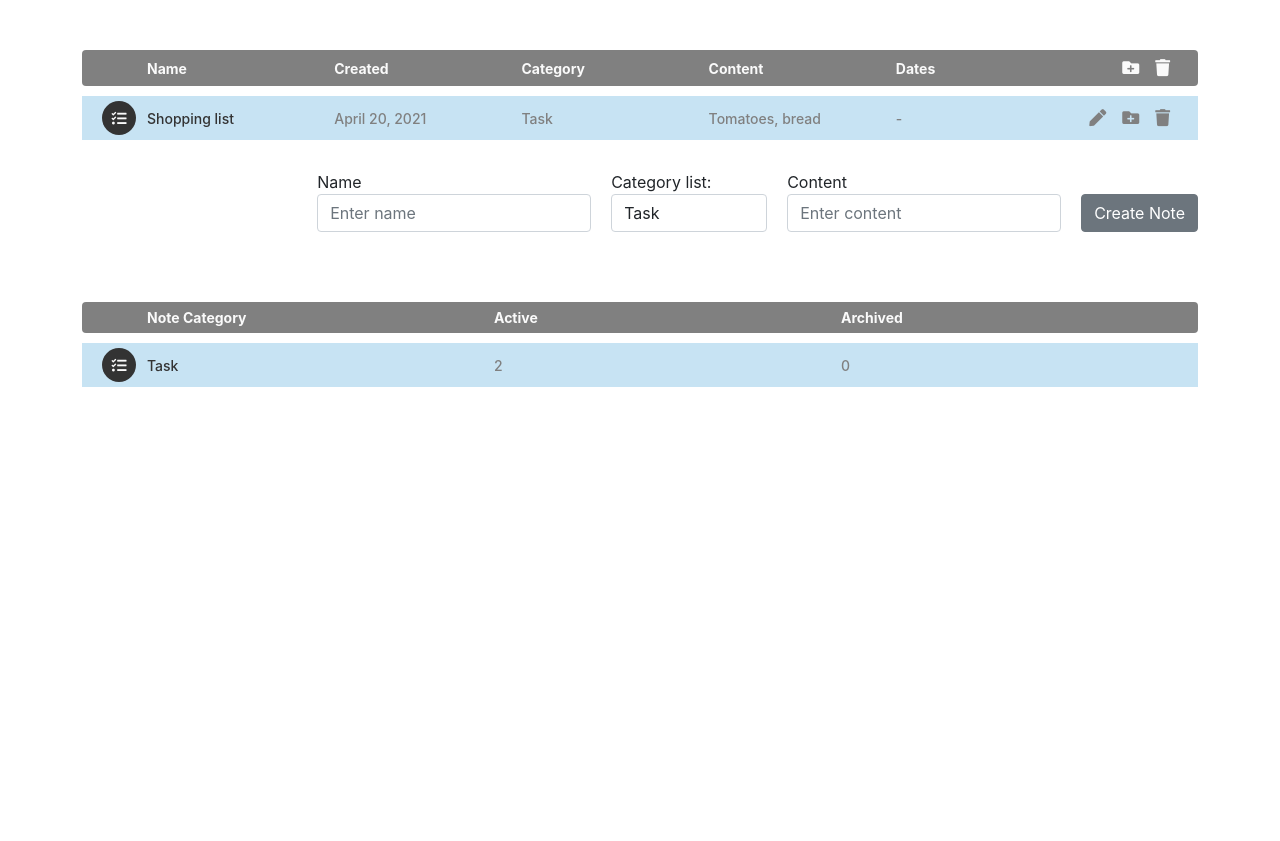
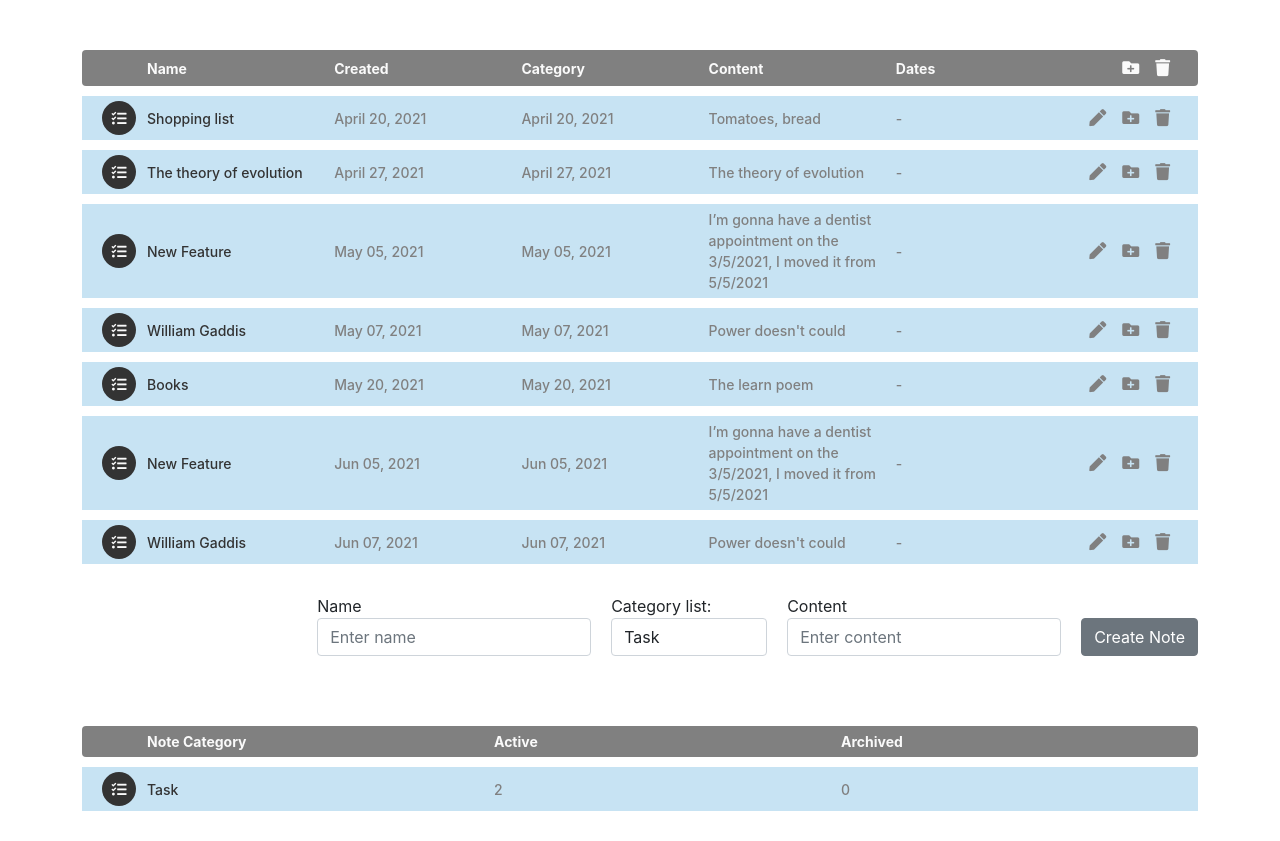
Before and after one commit to NataliaPylypenko/taskListReact, a React (Create React App) app: page / in a window 1280 px wide. Before the commit the page ends 800 px from the top, so only its background shows below. Built offline with nearby package versions, Linux system fonts and the light colour scheme; a web font is replaced by a local one.

Commit message:
display tasks list

```diff
--- a/package.json
+++ b/package.json
@@ -10,8 +10,8 @@
     "@types/node": "^16.11.26",
     "@types/react": "^17.0.44",
     "@types/react-dom": "^17.0.15",
-    "react": "^18.0.0",
-    "react-dom": "^18.0.0",
+    "react": "^17.0.2",
+    "react-dom": "^17.0.2",
     "react-scripts": "5.0.0",
     "typescript": "^4.6.3",
     "web-vitals": "^2.1.4"
--- a/src/components/TableComponent.tsx
+++ /dev/null
@@ -1,36 +0,0 @@
-import React from 'react'
-
-export const TableComponent: React.FC = () => {
-
-    return (
-
-        <div className="table-row note-item">
-
-            <div className="row-item flex-inherit w-45">
-                <div className="logo d-flex justify-content-center align-items-center">
-                    <i className="fas fa-tasks" />
-                </div>
-            </div>
-
-            <span className="row-item heading-column">Shopping list</span>
-            <span className="row-item">April 20, 2021</span>
-            <span className="row-item">Task</span>
-            <span className="row-item">Tomatoes, bread</span>
-            <span className="row-item">-</span>
-
-            <div className="row-item flex-item flex-inherit w-105 d-flex justify-content-end align-items-center">
-                <button type="button" className="btn-star btn-sm btn-edit">
-                    <i className="fas fa-pen" />
-                </button>
-                <button type="button" className="btn-star btn-sm btn-archive">
-                    <i className="fas fa-folder-plus" />
-                </button>
-                <button type="button" className="btn-trash btn-sm btn-del">
-                    <i className="fas fa-trash" />
-                </button>
-            </div>
-
-        </div>
-
-    );
-};
--- a/src/components/TaskTable.tsx
+++ b/src/components/TaskTable.tsx
@@ -1,9 +1,9 @@
-import React from 'react'
-import {TableComponent} from "./TableComponent";
+import React, {useState} from 'react'
+import {initialState} from "../redux/store";
 
 export const TaskTable: React.FC = () => {
 
-  let head = ['', 'Name', 'Created', 'Category', 'Content', 'Dates'];
+    const [state] = useState(initialState);
 
     return (
 
@@ -19,14 +19,46 @@ export const TaskTable: React.FC = () => {
                 <span className="row-item">Dates</span>
 
                 <div className="row-item flex-item flex-inherit w-105 d-flex justify-content-end align-items-center">
-                  <button type="button" className="btn-star btn-sm btn-toggle"><i className="fas fa-folder-plus" />
+                    <button type="button" className="btn-star btn-sm btn-toggle"><i className="fas fa-folder-plus"/>
                     </button>
-                  <button type="button" className="btn-trash btn-sm"><i className="fas fa-trash" /></button>
+                    <button type="button" className="btn-trash btn-sm"><i className="fas fa-trash"/></button>
                 </div>
             </div>
 
             <div className="content">
-              <TableComponent/>
+
+                {state.tasks.map((task, i) => (
+                    <div className="table-row note-item" key={i}>
+
+                        <div className="row-item flex-inherit w-45">
+                            <div className="logo d-flex justify-content-center align-items-center">
+                                <i className="fas fa-tasks"/>
+                            </div>
+                        </div>
+
+                        <span className="row-item heading-column">{task.name}</span>
+                        <span className="row-item">{task.created}</span>
+                        <span className="row-item">{task.created}</span>
+                        <span className="row-item">{task.content}</span>
+                        <span className="row-item">-</span>
+
+                        <div
+                            className="row-item flex-item flex-inherit w-105 d-flex justify-content-end align-items-center">
+                            <button type="button" className="btn-star btn-sm btn-edit">
+                                <i className="fas fa-pen"/>
+                            </button>
+                            <button type="button" className="btn-star btn-sm btn-archive" >
+                                <i className="fas fa-folder-plus"/>
+                            </button>
+                            <button type="button" className="btn-trash btn-sm btn-del">
+                                <i className="fas fa-trash"/>
+                            </button>
+                        </div>
+
+                    </div>
+
+                ))}
+
             </div>
 
         </div>
--- a/src/index.tsx
+++ b/src/index.tsx
@@ -11,7 +11,4 @@ ReactDOM.render(
   document.getElementById('root')
 );
 
-// If you want to start measuring performance in your app, pass a function
-// to log results (for example: reportWebVitals(console.log))
-// or send to an analytics endpoint. Learn more: https://bit.ly/CRA-vitals
 reportWebVitals();
--- /dev/null
+++ b/src/redux/store.ts
@@ -0,0 +1,62 @@
+import { TaskListPropsType } from '../types/task'
+
+export const initialState: TaskListPropsType = {
+    tasks: [
+        {
+            id: "pblbb6",
+            created: "April 20, 2021",
+            name: "Shopping list",
+            category: "Task",
+            content: "Tomatoes, bread",
+            status: "active"
+        },
+        {
+            id: "fkxu5b",
+            created: "April 27, 2021",
+            name: "The theory of evolution",
+            category: "Random Thought",
+            content: "The theory of evolution",
+            status: "active"
+        },
+        {
+            id: "ku8ix9",
+            created: "May 05, 2021",
+            name: "New Feature",
+            category: "Idea",
+            content: "I’m gonna have a dentist appointment on the 3/5/2021, I moved it from 5/5/2021",
+            status: "active"
+        },
+        {
+            id: "rp9efl",
+            created: "May 07, 2021",
+            name: "William Gaddis",
+            category: "Quote",
+            content: "Power doesn't could",
+            status: "active"
+        },
+        {
+            id: "axk4e5",
+            created: "May 20, 2021",
+            name: "Books",
+            category: "Task",
+            content: "The learn poem",
+            status: "active"
+        },
+        {
+            id: "56ua0r",
+            created: "Jun 05, 2021",
+            name: "New Feature",
+            category: "Idea",
+            content: "I’m gonna have a dentist appointment on the 3/5/2021, I moved it from 5/5/2021",
+            status: "active"
+        },
+        {
+            id: "i1mg24",
+            created: "Jun 07, 2021",
+            name: "William Gaddis",
+            category: "Quote",
+            content: "Power doesn't could",
+            status: "active"
+        },
+    ],
+}
--- /dev/null
+++ b/src/types/task.ts
@@ -0,0 +1,12 @@
+export interface TaskInterface {
+    id: string,
+    name: string,
+    created: string,
+    content: string,
+    category: string,
+    status: string
+}
+
+export type TaskListPropsType = {
+    tasks: TaskInterface[],
+}
```
Also changed, not shown: 2 other files (tests, documents, lock files or other folders). Lines whose indentation alone changed are shown as unchanged.
